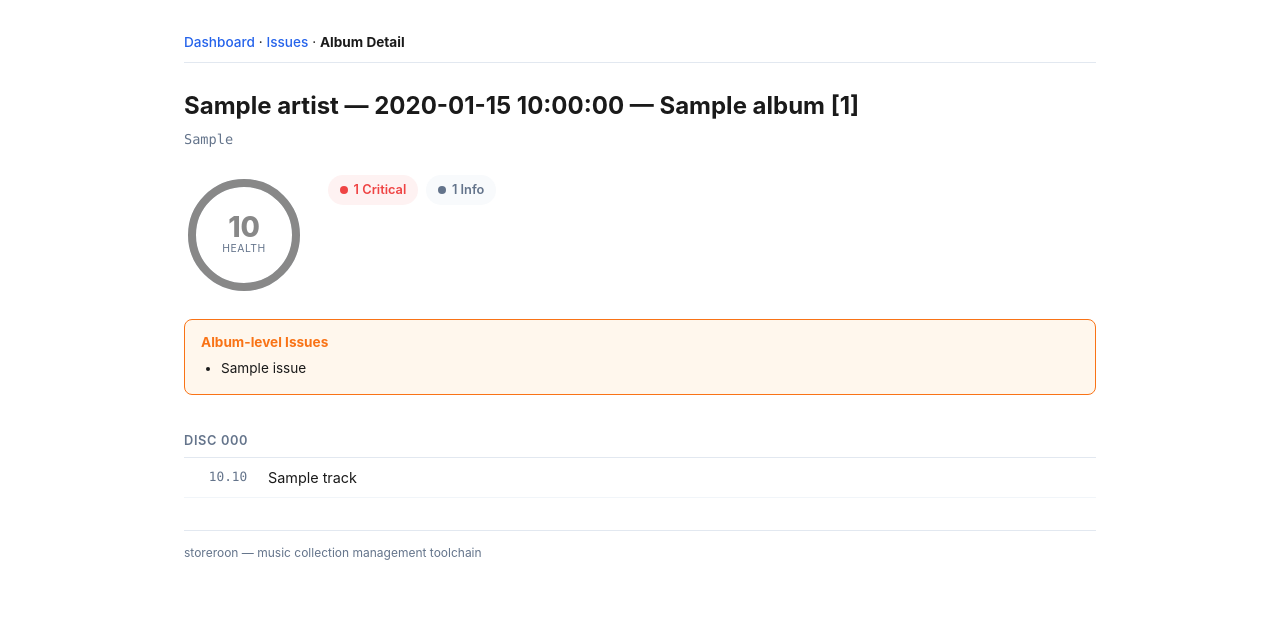
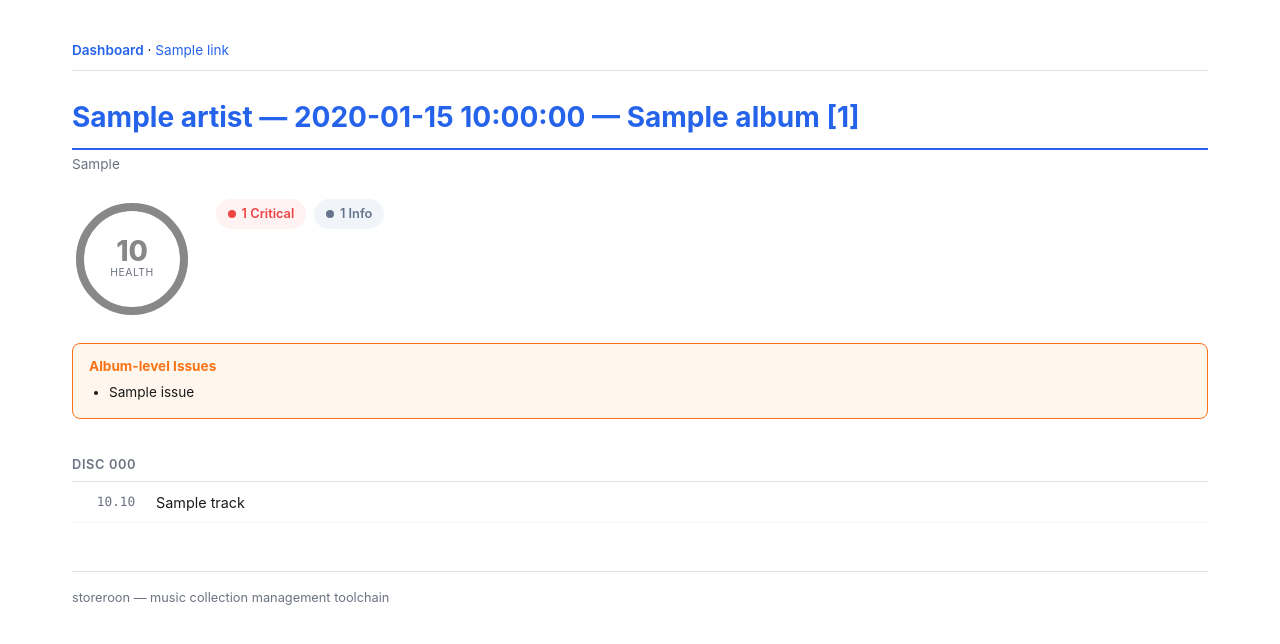
Before and after one commit to pjan/storeroon, a Python web app: template storeroon/reports/templates/album_report.html in a window 1280 px wide. Shown: the top 644 px of the page. Run offline with Jinja, Linux system fonts and the light colour scheme; the template is opened without the code that fills it: most values are stand-ins (such as "Sample title", 1, 10 or a date in 2020).

Commit message:
album page refactor

```diff
--- a/storeroon/reports/templates/album_report.html
+++ b/storeroon/reports/templates/album_report.html
@@ -5,126 +5,258 @@
 <meta name="viewport" content="width=device-width, initial-scale=1">
 <title>{{ title }} — storeroon</title>
 <style>
+/* ── Base design system (shared with report.html) ── */
 :root {
-  --bg: #ffffff; --fg: #1a1a1a; --bg-alt: #f8fafc; --bg-card: #ffffff;
-  --border: #e2e8f0; --border-light: #f1f5f9;
-  --accent: #2563eb; --dim: #64748b;
-  --critical: #ef4444; --critical-bg: #fef2f2;
-  --error: #f97316; --error-bg: #fff7ed;
-  --warning: #eab308; --warning-bg: #fefce8;
-  --info: #64748b; --info-bg: #f8fafc;
-  --clean: #22c55e; --clean-bg: #f0fdf4;
-  --mono: 'SF Mono','Cascadia Code','Fira Code','Consolas',monospace;
+  --bg: #ffffff;
+  --fg: #1a1a1a;
+  --bg-alt: #f5f5f5;
+  --border: #ddd;
+  --accent: #2563eb;
+  --accent-light: #dbeafe;
+  --red: #dc2626;
+  --red-bg: #fef2f2;
+  --yellow: #d97706;
+  --yellow-bg: #fffbeb;
+  --green: #16a34a;
+  --green-bg: #f0fdf4;
+  --dim: #6b7280;
+  --mono: 'SF Mono', 'Cascadia Code', 'Fira Code', 'Consolas', monospace;
+  /* Severity palette (extends base) */
+  --critical: #ef4444;
+  --critical-bg: #fef2f2;
+  --error: #f97316;
+  --error-bg: #fff7ed;
+  --warning: #eab308;
+  --warning-bg: #fefce8;
+  --info: #64748b;
+  --info-bg: #f1f5f9;
+  --clean: #22c55e;
+  --clean-bg: #f0fdf4;
 }
 @media (prefers-color-scheme: dark) {
   :root {
-    --bg: #0f172a; --fg: #e2e8f0; --bg-alt: #1e293b; --bg-card: #1e293b;
-    --border: #334155; --border-light: #1e293b;
-    --critical-bg: #3b1111; --error-bg: #3b2008;
-    --warning-bg: #3b3508; --info-bg: #1e293b; --clean-bg: #0a3b1a;
+    --bg: #111827;
+    --fg: #e5e7eb;
+    --bg-alt: #1f2937;
+    --border: #374151;
+    --accent: #60a5fa;
+    --accent-light: #1e3a5f;
+    --red: #f87171;
+    --red-bg: #3b1111;
+    --yellow: #fbbf24;
+    --yellow-bg: #3b2e0a;
+    --green: #4ade80;
+    --green-bg: #0a3b1a;
+    --dim: #9ca3af;
+    --critical: #f87171;
+    --critical-bg: #3b1111;
+    --error: #fb923c;
+    --error-bg: #3b2008;
+    --warning: #facc15;
+    --warning-bg: #3b3508;
+    --info: #94a3b8;
+    --info-bg: #1e293b;
+    --clean: #4ade80;
+    --clean-bg: #0a3b1a;
   }
 }
-*,*::before,*::after{box-sizing:border-box}
-body{font-family:-apple-system,BlinkMacSystemFont,'Segoe UI',Roboto,sans-serif;background:var(--bg);color:var(--fg);line-height:1.6;margin:0;padding:0}
-.container{max-width:960px;margin:0 auto;padding:1.5rem}
+*, *::before, *::after { box-sizing: border-box; }
+body {
+  font-family: -apple-system, BlinkMacSystemFont, 'Segoe UI', Roboto, 'Helvetica Neue', Arial, sans-serif;
+  background: var(--bg);
+  color: var(--fg);
+  line-height: 1.6;
+  margin: 0;
+  padding: 2rem;
+  max-width: 1200px;
+  margin-left: auto;
+  margin-right: auto;
+}
+h1 {
+  font-size: 1.75rem;
+  margin-bottom: 0.25rem;
+  color: var(--accent);
+  border-bottom: 2px solid var(--accent);
+  padding-bottom: 0.5rem;
+}
+h2 {
+  font-size: 1.3rem;
+  margin-top: 2rem;
+  margin-bottom: 0.75rem;
+  color: var(--fg);
+  border-bottom: 1px solid var(--border);
+  padding-bottom: 0.35rem;
+}
+.meta {
+  color: var(--dim);
+  font-size: 0.85rem;
+  margin-bottom: 1.5rem;
+}
+.summary-grid {
+  display: grid;
+  grid-template-columns: repeat(auto-fit, minmax(140px, 1fr));
+  gap: 1rem;
+  margin-bottom: 1.5rem;
+}
+.summary-card {
+  background: var(--bg-alt);
+  border: 1px solid var(--border);
+  border-radius: 6px;
+  padding: 1rem;
+  text-align: center;
+}
+.summary-card .value {
+  font-size: 1.5rem;
+  font-weight: 700;
+  color: var(--accent);
+  display: block;
+}
+.summary-card .label {
+  font-size: 0.8rem;
+  color: var(--dim);
+  display: block;
+  margin-top: 0.25rem;
+}
 
-/* Navigation */
-.nav{padding:0.5rem 0;border-bottom:1px solid var(--border);font-size:0.85rem;margin-bottom:1.5rem}
-.nav a{color:var(--accent);text-decoration:none;font-weight:500}
-.nav a:hover{text-decoration:underline}
-
-/* Dashboard header */
-.album-header{margin-bottom:1.5rem}
-.album-title{font-size:1.5rem;font-weight:700;color:var(--fg);margin:0 0 0.25rem 0}
-.album-meta{font-size:0.85rem;color:var(--dim);font-family:var(--mono)}
+/* ── Album report specifics ── */
 
 /* Health + Tally row */
-.dashboard{display:flex;gap:1.5rem;align-items:flex-start;margin-bottom:1.5rem;flex-wrap:wrap}
-.health-ring{flex:0 0 auto;position:relative;width:120px;height:120px}
-.health-ring svg{transform:rotate(-90deg)}
-.health-ring .ring-bg{fill:none;stroke:var(--border);stroke-width:8}
-.health-ring .ring-fg{fill:none;stroke-width:8;stroke-linecap:round;transition:stroke-dashoffset 0.6s ease}
-.health-label{position:absolute;top:50%;left:50%;transform:translate(-50%,-50%);text-align:center}
-.health-label .score{font-size:1.75rem;font-weight:800;line-height:1}
-.health-label .label{font-size:0.65rem;color:var(--dim);text-transform:uppercase;letter-spacing:0.05em}
-.tally{display:flex;gap:0.5rem;flex-wrap:wrap;align-items:center;flex:1}
-.pill{display:inline-flex;align-items:center;gap:0.35rem;padding:0.3rem 0.75rem;border-radius:999px;font-size:0.8rem;font-weight:600}
-.pill-critical{background:var(--critical-bg);color:var(--critical)}
-.pill-error{background:var(--error-bg);color:var(--error)}
-.pill-warning{background:var(--warning-bg);color:var(--warning)}
-.pill-info{background:var(--info-bg);color:var(--info)}
-.pill-clean{background:var(--clean-bg);color:var(--clean)}
-.pill .dot{width:8px;height:8px;border-radius:50%;flex-shrink:0}
-.pill-critical .dot{background:var(--critical)}
-.pill-error .dot{background:var(--error)}
-.pill-warning .dot{background:var(--warning)}
-.pill-info .dot{background:var(--info)}
+.dashboard {
+  display: flex;
+  gap: 1.5rem;
+  align-items: flex-start;
+  margin-bottom: 1.5rem;
+  flex-wrap: wrap;
+}
+.health-ring {
+  flex: 0 0 auto;
+  position: relative;
+  width: 120px;
+  height: 120px;
+}
+.health-ring svg { transform: rotate(-90deg); }
+.health-ring .ring-bg { fill: none; stroke: var(--border); stroke-width: 8; }
+.health-ring .ring-fg { fill: none; stroke-width: 8; stroke-linecap: round; transition: stroke-dashoffset 0.6s ease; }
+.health-label {
+  position: absolute;
+  top: 50%;
+  left: 50%;
+  transform: translate(-50%, -50%);
+  text-align: center;
+}
+.health-label .score { font-size: 1.75rem; font-weight: 800; line-height: 1; }
+.health-label .lbl { font-size: 0.65rem; color: var(--dim); text-transform: uppercase; letter-spacing: 0.05em; }
+.tally {
+  display: flex;
+  gap: 0.5rem;
+  flex-wrap: wrap;
+  align-items: center;
+  flex: 1;
+}
+.pill {
+  display: inline-flex;
+  align-items: center;
+  gap: 0.35rem;
+  padding: 0.3rem 0.75rem;
+  border-radius: 999px;
+  font-size: 0.8rem;
+  font-weight: 600;
+}
+.pill-critical { background: var(--critical-bg); color: var(--critical); }
+.pill-error { background: var(--error-bg); color: var(--error); }
+.pill-warning { background: var(--warning-bg); color: var(--warning); }
+.pill-info { background: var(--info-bg); color: var(--info); }
+.pill-clean { background: var(--clean-bg); color: var(--clean); }
+.pill .dot { width: 8px; height: 8px; border-radius: 50%; flex-shrink: 0; }
+.pill-critical .dot { background: var(--critical); }
+.pill-error .dot { background: var(--error); }
+.pill-warning .dot { background: var(--warning); }
+.pill-info .dot { background: var(--info); }
 
 /* Album alerts */
-.album-alerts{background:var(--error-bg);border:1px solid var(--error);border-radius:8px;padding:0.75rem 1rem;margin-bottom:1.5rem;font-size:0.85rem}
-.album-alerts strong{color:var(--error)}
-.album-alerts ul{margin:0.25rem 0 0 1.25rem;padding:0}
-.album-alerts li{margin-bottom:0.15rem}
+.album-alerts {
+  background: var(--error-bg);
+  border: 1px solid var(--error);
+  border-radius: 8px;
+  padding: 0.75rem 1rem;
+  margin-bottom: 1.5rem;
+  font-size: 0.85rem;
+}
+.album-alerts strong { color: var(--error); }
+.album-alerts ul { margin: 0.25rem 0 0 1.25rem; padding: 0; }
+.album-alerts li { margin-bottom: 0.15rem; }
 
 /* Disc header */
-.disc-header{font-size:0.8rem;font-weight:600;text-transform:uppercase;letter-spacing:0.05em;color:var(--dim);padding:0.75rem 0 0.35rem 0;border-bottom:1px solid var(--border)}
+.disc-header {
+  font-size: 0.8rem;
+  font-weight: 600;
+  text-transform: uppercase;
+  letter-spacing: 0.05em;
+  color: var(--dim);
+  padding: 0.75rem 0 0.35rem 0;
+  border-bottom: 1px solid var(--border);
+}
 
 /* Track rows */
-.track{border-bottom:1px solid var(--border-light);cursor:pointer;transition:background 0.1s}
-.track:hover{background:var(--bg-alt)}
-.track-row{display:flex;align-items:center;padding:0.5rem 0;gap:0.75rem}
-.track-indicator{width:4px;border-radius:2px;align-self:stretch;flex-shrink:0}
-.sev-critical{background:var(--critical)}
-.sev-error{background:var(--error)}
-.sev-warning{background:var(--warning)}
-.sev-info{background:var(--info)}
-.sev-clean{background:var(--clean)}
-.track-id{font-family:var(--mono);font-size:0.8rem;color:var(--dim);width:3.5rem;flex-shrink:0;text-align:center}
-.track-title{flex:1;font-size:0.9rem;min-width:0;overflow:hidden;text-overflow:ellipsis;white-space:nowrap}
-.track-badges{display:flex;gap:0.3rem;flex-shrink:0}
-.badge{font-size:0.7rem;font-weight:700;padding:0.1rem 0.4rem;border-radius:4px;line-height:1.3}
-.badge-critical{background:var(--critical-bg);color:var(--critical)}
-.badge-error{background:var(--error-bg);color:var(--error)}
-.badge-warning{background:var(--warning-bg);color:var(--warning)}
-.badge-info{background:var(--info-bg);color:var(--info)}
+.track { border-bottom: 1px solid var(--bg-alt); cursor: pointer; transition: background 0.1s; }
+.track:hover { background: var(--bg-alt); }
+.track-row { display: flex; align-items: center; padding: 0.5rem 0; gap: 0.75rem; }
+.track-indicator { width: 4px; border-radius: 2px; align-self: stretch; min-height: 1.5rem; flex-shrink: 0; }
+.sev-critical { background: var(--critical); }
+.sev-error { background: var(--error); }
+.sev-warning { background: var(--warning); }
+.sev-info { background: var(--info); }
+.sev-clean { background: var(--clean); }
+.track-id { font-family: var(--mono); font-size: 0.8rem; color: var(--dim); width: 3.5rem; flex-shrink: 0; text-align: center; }
+.track-title { flex: 1; font-size: 0.9rem; min-width: 0; overflow: hidden; text-overflow: ellipsis; white-space: nowrap; }
+.track-badges { display: flex; gap: 0.3rem; flex-shrink: 0; }
+.badge { font-size: 0.7rem; font-weight: 700; padding: 0.1rem 0.4rem; border-radius: 4px; line-height: 1.3; }
+.badge-critical { background: var(--critical-bg); color: var(--critical); }
+.badge-error { background: var(--error-bg); color: var(--error); }
+.badge-warning { background: var(--warning-bg); color: var(--warning); }
+.badge-info { background: var(--info-bg); color: var(--info); }
 
 /* Expanded panel */
-.track-expand{max-height:0;overflow:hidden;transition:max-height 0.3s ease}
-.track.open .track-expand{max-height:800px}
-.buckets{display:grid;grid-template-columns:1fr 1fr 1fr;gap:0.75rem;padding:0.75rem 0 0.75rem 1rem}
-@media(max-width:720px){.buckets{grid-template-columns:1fr}}
-.bucket{border-radius:8px;padding:0.65rem 0.75rem;font-size:0.8rem}
-.bucket-blocker{background:var(--critical-bg);border-left:3px solid var(--critical)}
-.bucket-metadata{background:var(--warning-bg);border-left:3px solid var(--warning)}
-.bucket-optimization{background:var(--info-bg);border-left:3px solid var(--info)}
-.bucket h4{margin:0 0 0.4rem 0;font-size:0.75rem;text-transform:uppercase;letter-spacing:0.04em;font-weight:700}
-.bucket-blocker h4{color:var(--critical)}
-.bucket-metadata h4{color:var(--error)}
-.bucket-optimization h4{color:var(--info)}
-.chips{display:flex;flex-wrap:wrap;gap:0.3rem}
-.chip{display:inline-block;padding:0.15rem 0.5rem;border-radius:4px;font-size:0.7rem;font-family:var(--mono);font-weight:500}
-.bucket-blocker .chip{background:rgba(239,68,68,0.15);color:var(--critical)}
-.bucket-metadata .chip{background:rgba(249,115,22,0.15);color:var(--error)}
-.bucket-optimization .chip{background:rgba(100,116,139,0.15);color:var(--info)}
-.bucket-desc{font-size:0.75rem;color:var(--dim);margin-top:0.3rem}
+.track-expand { max-height: 0; overflow: hidden; transition: max-height 0.3s ease; }
+.track.open .track-expand { max-height: 800px; }
+.buckets { display: grid; grid-template-columns: repeat(auto-fit, minmax(200px, 1fr)); gap: 0.75rem; padding: 0.75rem 0 0.75rem 1rem; }
+.bucket { border-radius: 8px; padding: 0.65rem 0.75rem; font-size: 0.8rem; }
+.bucket-blocker { background: var(--critical-bg); border-left: 3px solid var(--critical); }
+.bucket-metadata { background: var(--warning-bg); border-left: 3px solid var(--warning); }
+.bucket-optimization { background: var(--info-bg); border-left: 3px solid var(--info); }
+.bucket h4 { margin: 0 0 0.4rem 0; font-size: 0.75rem; text-transform: uppercase; letter-spacing: 0.04em; font-weight: 700; }
+.bucket-blocker h4 { color: var(--critical); }
+.bucket-metadata h4 { color: var(--error); }
+.bucket-optimization h4 { color: var(--info); }
+.chips { display: flex; flex-wrap: wrap; gap: 0.3rem; }
+.chip { display: inline-block; padding: 0.15rem 0.5rem; border-radius: 4px; font-size: 0.7rem; font-family: var(--mono); font-weight: 500; }
+.bucket-blocker .chip { background: rgba(239,68,68,0.15); color: var(--critical); }
+.bucket-metadata .chip { background: rgba(249,115,22,0.15); color: var(--error); }
+.bucket-optimization .chip { background: rgba(100,116,139,0.15); color: var(--info); }
 
 /* Empty state */
-.empty{text-align:center;padding:3rem 1rem;color:var(--dim);font-style:italic}
+.empty { text-align: center; padding: 3rem 1rem; color: var(--dim); font-style: italic; }
 
-/* Footer */
-.footer{margin-top:2rem;padding-top:0.75rem;border-top:1px solid var(--border);color:var(--dim);font-size:0.75rem}
+@media print {
+  body { padding: 1rem; font-size: 10pt; }
+  h1 { font-size: 14pt; }
+  .track-expand { max-height: none; }
+}
 </style>
 </head>
 <body>
-<div class="container">
-<nav class="nav">
-  <a href="/">Dashboard</a> &middot; <a href="/report/issues">Issues</a> &middot; <strong>Album Detail</strong>
+
+{% if nav_links %}
+<nav style="margin-bottom: 1.5rem; padding: 0.5rem 0; border-bottom: 1px solid var(--border); font-size: 0.85rem;">
+  <a href="/" style="color: var(--accent); text-decoration: none; font-weight: 600;">Dashboard</a>
+  {% for link in nav_links %}
+   &middot; {% if link.active %}<strong>{{ link.title }}</strong>{% else %}<a href="/report/{{ link.name }}" style="color: var(--accent); text-decoration: none;">{{ link.title }}</a>{% endif %}
+  {% endfor %}
 </nav>
+{% endif %}
 
-<div class="album-header">
-  <h1 class="album-title">{{ data.artist }}{% if data.original_date %} — {{ data.original_date }}{% endif %} — {{ data.album }}{% if data.catalog_number %} [{{ data.catalog_number }}]{% endif %}</h1>
-  <div class="album-meta">{{ data.album_dir }}</div>
-</div>
+<h1>{{ data.artist }}{% if data.original_date %} — {{ data.original_date }}{% endif %} — {{ data.album }}{% if data.catalog_number %} [{{ data.catalog_number }}]{% endif %}</h1>
+<div class="meta">{{ data.album_dir }}</div>
 
 <div class="dashboard">
   <div class="health-ring">
@@ -137,7 +269,7 @@ body{font-family:-apple-system,BlinkMacSystemFont,'Segoe UI',Roboto,sans-serif;b
     </svg>
     <div class="health-label">
       <div class="score" style="color:{{ health_color }}">{{ data.health_score }}</div>
-      <div class="label">Health</div>
+      <div class="lbl">Health</div>
     </div>
   </div>
   <div class="tally">
@@ -225,8 +357,9 @@ body{font-family:-apple-system,BlinkMacSystemFont,'Segoe UI',Roboto,sans-serif;b
 <div class="empty">No tracks found in this album directory.</div>
 {% endif %}
 
-<div class="footer">storeroon — music collection management toolchain</div>
-</div>
+<footer style="margin-top: 3rem; padding-top: 1rem; border-top: 1px solid var(--border); color: var(--dim); font-size: 0.8rem;">
+  storeroon — music collection management toolchain
+</footer>
 
 <script>
 document.querySelectorAll('.track').forEach(t => {
```
